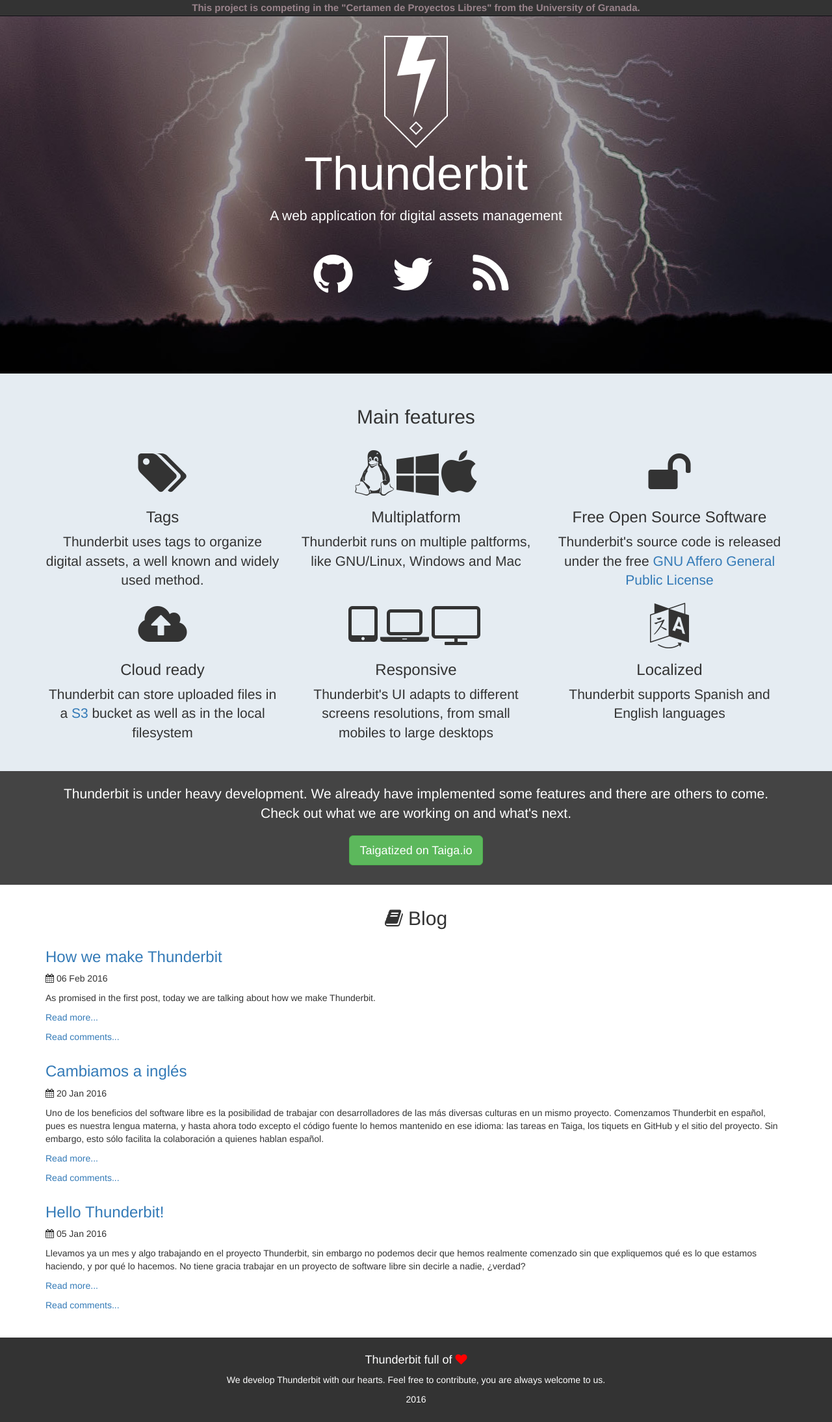
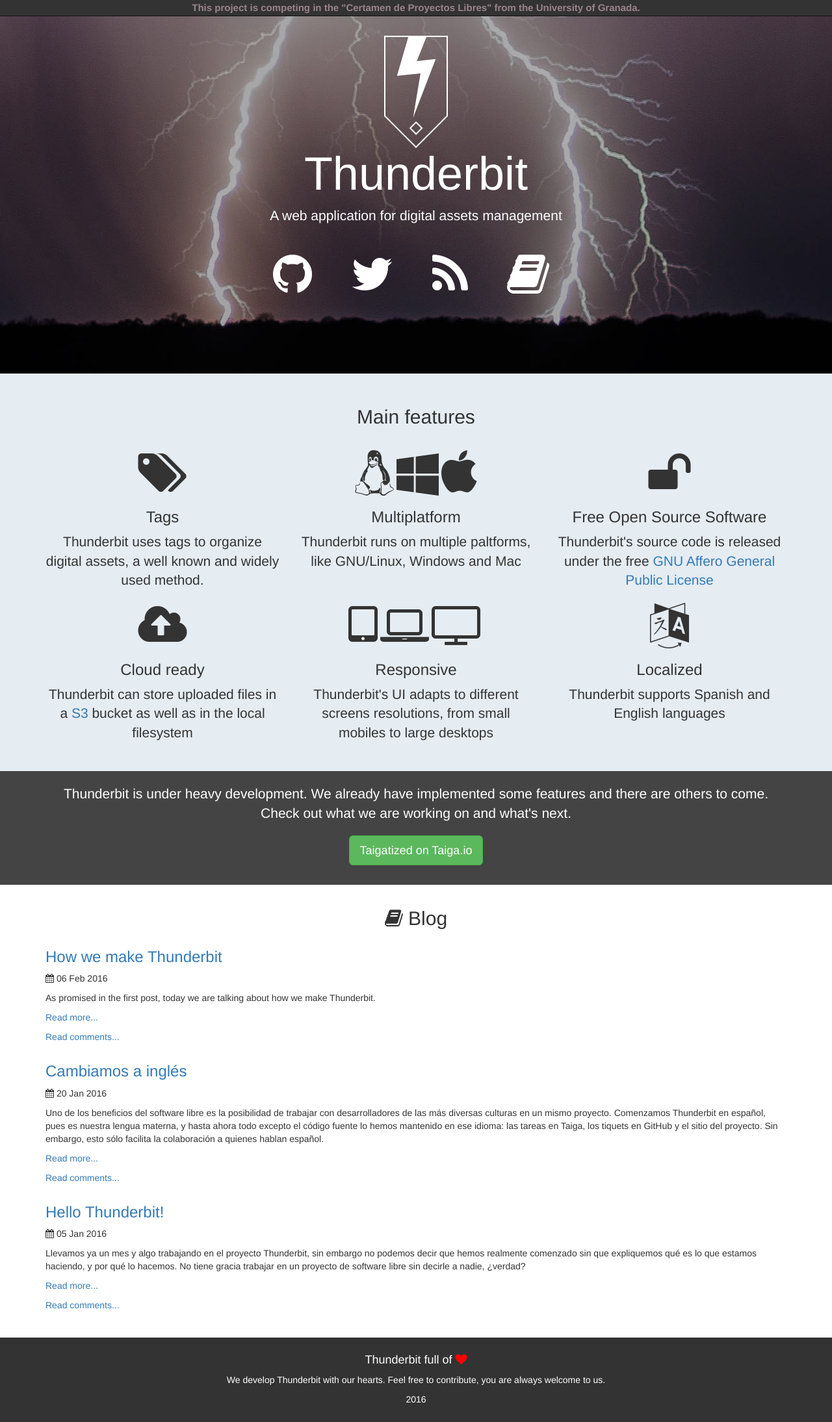
Before and after one commit to thunderbit/thunderbit, a Jekyll site: the page built from index.html, in a window 1280 px wide. Shown: the whole page at 65% size. Built offline with Jekyll 4.4.1, drawn with Linux system fonts in a browser that asks for light colours; comment, search, counter and statistics services are not loaded.

Commit message:
Added the link to the blog

```diff
--- a/_includes/header.html
+++ b/_includes/header.html
@@ -9,6 +9,7 @@
 					<li><a href="http://github.com/thunderbit/thunderbit" title="Fork us on GitHub"><i class="fa fa-github fa-5x"></i></a><li>
 					<li><a href="http://twitter.com/thunderbitdev" title="Follow us on Twitter"><i class="fa fa-twitter fa-5x"></i></a><li>
 					<li><a href="{{ site.baseurl }}/feed.xml" title="Subscribe to the news feed"><i class="fa fa-rss fa-5x"></i></a><li>
+					<li><a href="{{ site.baseurl }}/blog" title="Blog"><i class="fa fa-book fa-5x"></i></a><li>
 				</ul>
 			</div>
 		</div>
```
